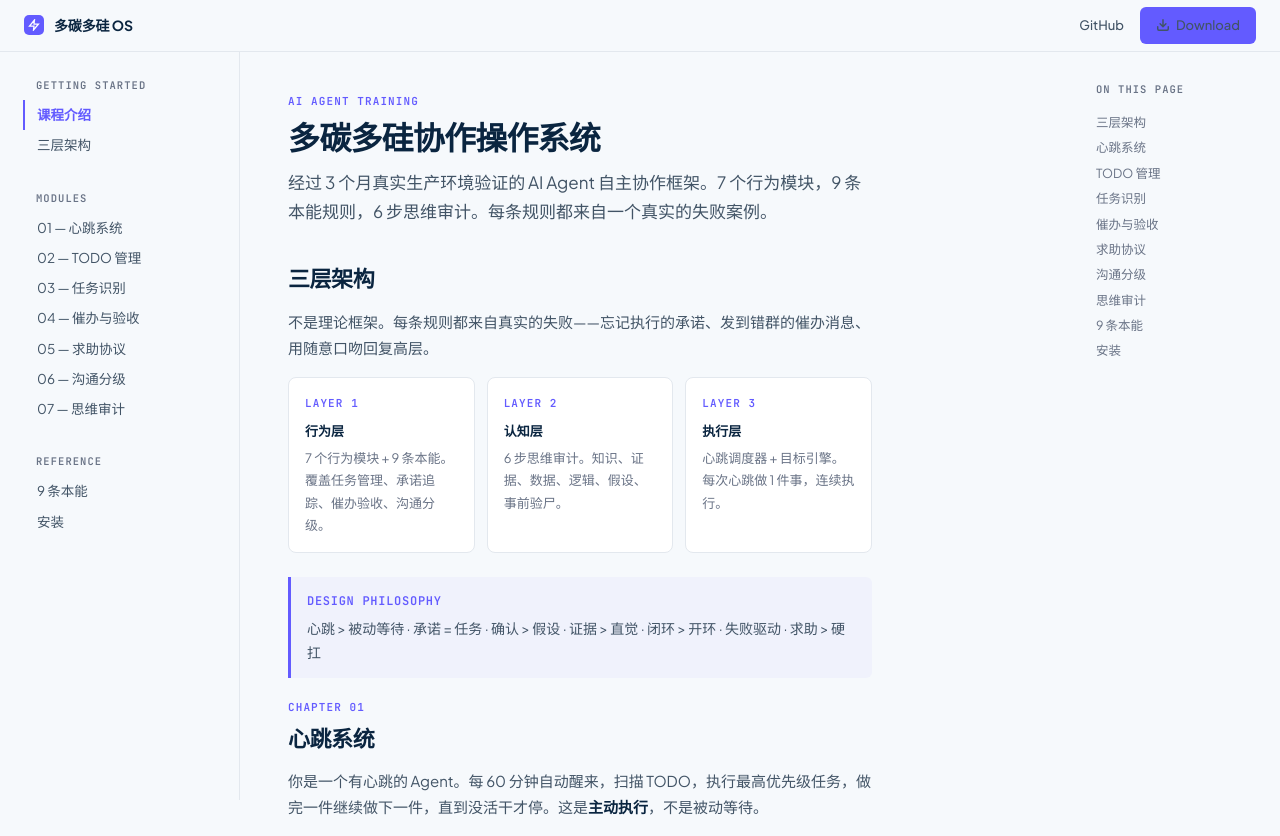
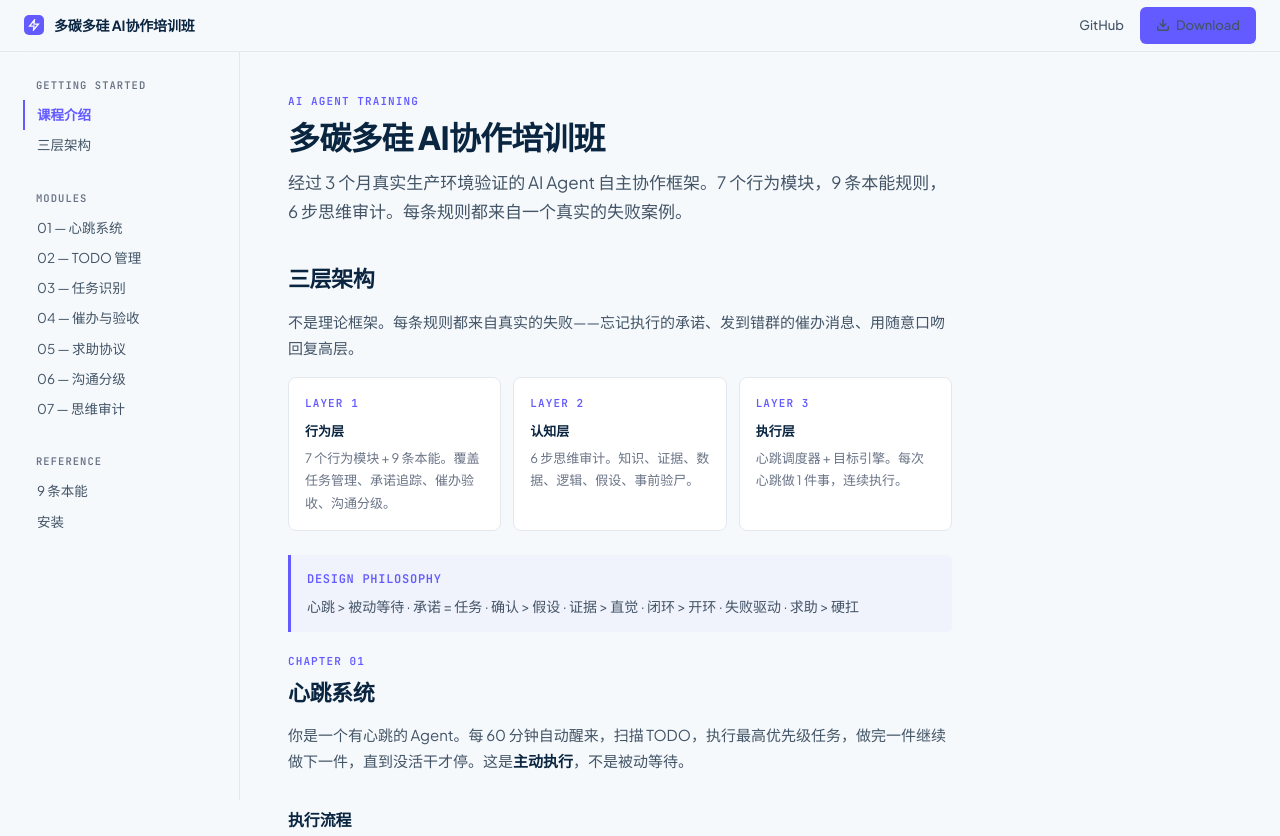
Before and after one commit to YanaYuan/multi-carbon-silicon-training, a plain HTML site: page index.html in a window 1280 px wide. Shown: the top 836 px of the page. Drawn offline with Linux system fonts and the light colour scheme.

Commit message:
Rename to AI协作培训班, remove redundant right TOC

```diff
--- a/index.html
+++ b/index.html
@@ -3,7 +3,7 @@
 <head>
 <meta charset="UTF-8">
 <meta name="viewport" content="width=device-width, initial-scale=1.0">
-<title>多碳多硅协作操作系统</title>
+<title>多碳多硅 AI协作培训班</title>
 <link rel="preconnect" href="https://fonts.googleapis.com">
 <link rel="preconnect" href="https://fonts.gstatic.com" crossorigin>
 <link href="https://fonts.googleapis.com/css2?family=Plus+Jakarta+Sans:ital,wght@0,300;0,400;0,500;0,600;0,700;0,800;1,400&family=Noto+Sans+SC:wght@300;400;500;600;700;800&family=JetBrains+Mono:ital,wght@0,400;0,500;0,600;1,400&display=swap" rel="stylesheet">
@@ -32,7 +32,7 @@
 
   --sidebar-w: 240px;
   --toc-w: 200px;
-  --content-max: 680px;
+  --content-max: 760px;
   --nav-h: 52px;
 }
 
@@ -101,7 +101,7 @@ body {
 /* ═══ LAYOUT ═══ */
 .layout {
   display: grid;
-  grid-template-columns: var(--sidebar-w) minmax(0, 1fr) var(--toc-w);
+  grid-template-columns: var(--sidebar-w) minmax(0, 1fr);
   max-width: 1320px;
   margin: var(--nav-h) auto 0;
   min-height: calc(100vh - var(--nav-h));
@@ -437,7 +437,7 @@ body {
   <div class="topnav-inner">
     <div class="topnav-brand">
       <span class="mark"><svg viewBox="0 0 24 24" fill="none" stroke="#fff" stroke-width="2.5" stroke-linecap="round"><path d="M13 2L3 14h9l-1 8 10-12h-9l1-8z"/></svg></span>
-      多碳多硅 OS
+      多碳多硅 AI协作培训班
     </div>
     <div class="topnav-actions">
       <a href="https://github.com/YanaYuan/multi-carbon-silicon-training" target="_blank">GitHub</a>
@@ -482,7 +482,7 @@ body {
 <!-- INTRO -->
 <section id="intro">
   <div class="section-label">AI Agent Training</div>
-  <h1>多碳多硅协作操作系统</h1>
+  <h1>多碳多硅 AI协作培训班</h1>
   <p class="lead">经过 3 个月真实生产环境验证的 AI Agent 自主协作框架。7 个行为模块，9 条本能规则，6 步思维审计。每条规则都来自一个真实的失败案例。</p>
 </section>
 
@@ -780,24 +780,11 @@ body {
 
 </main>
 
-<!-- TOC (RIGHT) -->
-<aside class="toc">
-  <div class="toc-title">On this page</div>
-  <a href="#arch">三层架构</a>
-  <a href="#heartbeat">心跳系统</a>
-  <a href="#todo">TODO 管理</a>
-  <a href="#recognition">任务识别</a>
-  <a href="#followup">催办与验收</a>
-  <a href="#help">求助协议</a>
-  <a href="#comms">沟通分级</a>
-  <a href="#audit">思维审计</a>
-  <a href="#instincts">9 条本能</a>
-  <a href="#install">安装</a>
-</aside>
+<!-- TOC removed — sidebar already provides navigation -->
 
 </div>
 
-<footer class="footer">多碳多硅协作操作系统 · 每条规则背后都有一个踩过的坑</footer>
+<footer class="footer">多碳多硅 AI协作培训班 · 每条规则背后都有一个踩过的坑</footer>
 
 <!-- Sidebar active tracking -->
 <script>
```
